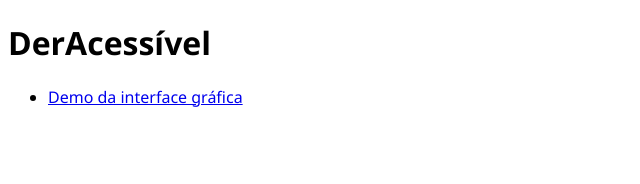
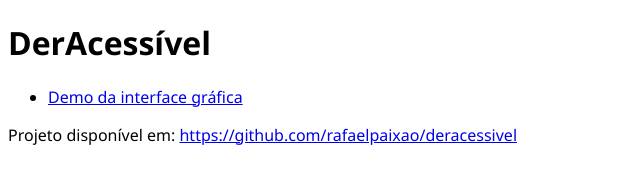
Before and after one commit to rafaelpaixao/deracessivel, a plain HTML site: page public/index.html in a window 1280 px wide. Shown: the whole page, without its empty margins (0-640 px from the left). Drawn offline with Linux system fonts and the light colour scheme.

Commit message:
add links

```diff
--- a/public/index.html
+++ b/public/index.html
@@ -18,5 +18,12 @@
         <a href="interface_grafica_v4">Demo da interface gráfica</a>
       </li>
     </ul>
+
+    <p>
+      Projeto disponível em:
+      <a href="https://github.com/rafaelpaixao/deracessivel"
+        >https://github.com/rafaelpaixao/deracessivel</a
+      >
+    </p>
   </body>
 </html>
```
Also changed, not shown: 1 other file.
